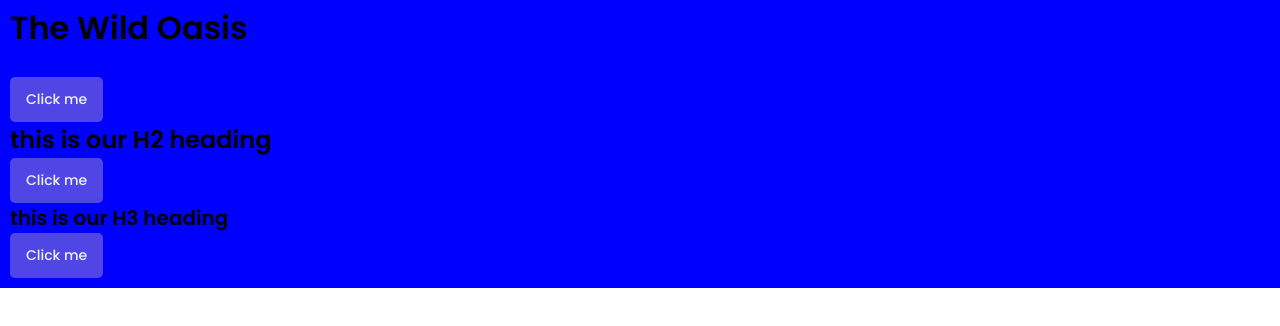
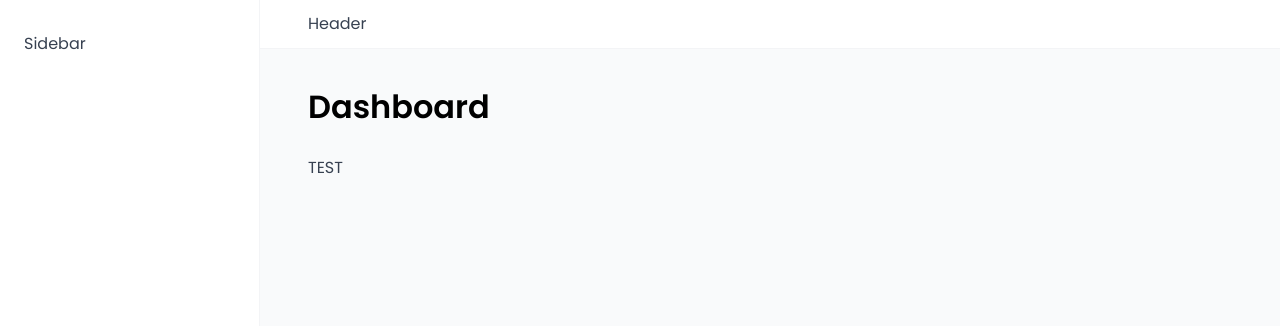
Before and after one commit to TarekAbdo223/wild-oasis-Final, a React (Vite) app: page /dashboard in a window 1280 px wide. Shown: the top 326 px of the page. Built offline with nearby package versions, Linux system fonts and the light colour scheme; a web font is replaced by a local one.

Commit message:
added styles and elements

```diff
--- a/package.json
+++ b/package.json
@@ -12,6 +12,7 @@
   "dependencies": {
     "react": "^18.2.0",
     "react-dom": "^18.2.0",
+    "react-router-dom": "^6.30.0",
     "styled-components": "^6.1.18"
   },
   "devDependencies": {
--- a/src/App.jsx
+++ b/src/App.jsx
@@ -1,26 +1,36 @@
-import styled from "styled-components";
+import React from "react";
+import { BrowserRouter, Routes, Route, Navigate } from "react-router-dom";
+import Dashboard from "./pages/Dashboard";
+import Bookings from "./pages/Bookings";
+import Cabins from "./pages/Cabins";
+import Users from "./pages/Users";
+import Settings from "./pages/Settings";
+import Account from "./pages/Account";
+import Login from "./pages/Login";
+import PageNotFound from "./pages/PageNotFound";
 import GlobalStyles from "./styles/GlobalStyles";
-import Button from "./ui/Button";
-import Heading from "./ui/Heading";
-
-const StyledApp = styled.div`
-  background-color: blue;
-  padding: 10px;
-`;
-function App() {
+import AppLayout from "./ui/AppLayout";
+const App = () => {
   return (
     <>
       <GlobalStyles />
-      <StyledApp>
-        <Heading as="h1">The Wild Oasis</Heading>
-        <Button>Click me</Button>
-        <Heading as="h2">this is our H2 heading</Heading>
-        <Button>Click me</Button>
-        <Heading as="h3">this is our H3 heading</Heading>
-        <Button>Click me</Button>
-      </StyledApp>
+      <BrowserRouter>
+        <Routes>
+          <Route element={<AppLayout />}>
+            <Route path="dashboard" element={<Dashboard />} />
+            <Route index element={<Navigate replace to="dashboard" />} />
+            <Route path="bookings" element={<Bookings />} />
+            <Route path="cabins" element={<Cabins />} />
+            <Route path="users" element={<Users />} />
+            <Route path="settings" element={<Settings />} />
+            <Route path="account" element={<Account />} />
+            <Route path="login" element={<Login />} />
+            <Route path="*" element={<PageNotFound />} />
+          </Route>
+        </Routes>
+      </BrowserRouter>
     </>
   );
-}
+};
 
 export default App;
--- /dev/null
+++ b/src/ui/AppLayout.jsx
@@ -0,0 +1,31 @@
+import React from "react";
+import { Outlet } from "react-router-dom";
+import Header from "./Header";
+import Sidebar from "./Sidebar";
+import styled from "styled-components";
+
+const Main = styled.main`
+  background-color: var(--color-grey-50);
+  padding: 4rem 4.8rem 6.4rem;
+`;
+
+const StyledAppLayout = styled.div`
+  display: grid;
+  grid-template-columns: 26rem 1fr;
+  height: 100vh;
+  grid-template-rows: auto 1fr;
+`;
+
+const AppLayout = () => {
+  return (
+    <StyledAppLayout>
+      <Sidebar />
+      <Header />
+      <Main>
+        <Outlet />
+      </Main>
+    </StyledAppLayout>
+  );
+};
+
+export default AppLayout;
--- a/src/ui/Button.jsx
+++ b/src/ui/Button.jsx
@@ -49,18 +49,9 @@
 };
 
 export const Button = styled.button`
-  font-size: 1.4rem;
-  padding: 1.2rem 1.6rem;
-  font-weight: 500;
   border: none;
   border-radius: var(--border-radius-sm);
-  background-color: var(--color-brand-600);
-  color: var(--color-brand-50);
   box-shadow: var(--shadow-sm);
-  cursor: pointer;
-  &:hover {
-    background-color: var(--color-brand-700);
-  }
 `;
 
 export default Button;
--- /dev/null
+++ b/src/ui/Header.jsx
@@ -0,0 +1,13 @@
+import React from "react";
+import styled from "styled-components";
+
+const StyledHeader = styled.header`
+  background-color: var(--color-grey-0);
+  padding: 1.2rem 4.8rem;
+  border-bottom: 1px solid var(--color-grey-100);
+`;
+const Header = () => {
+  return <StyledHeader>Header</StyledHeader>;
+};
+
+export default Header;
--- /dev/null
+++ b/src/ui/Sidebar.jsx
@@ -0,0 +1,15 @@
+import React from "react";
+import styled from "styled-components";
+
+const StyledSidebar = styled.aside`
+  background-color: var(--color-grey-0);
+  padding: 3.2rem 2.4rem;
+  border-right: 1px solid var(--color-grey-100);
+
+  grid-row: 1 / -1;
+`;
+const Sidebar = () => {
+  return <StyledSidebar>Sidebar</StyledSidebar>;
+};
+
+export default Sidebar;
```
Also changed, not shown: 1 other file (tests, documents, lock files or other folders).
